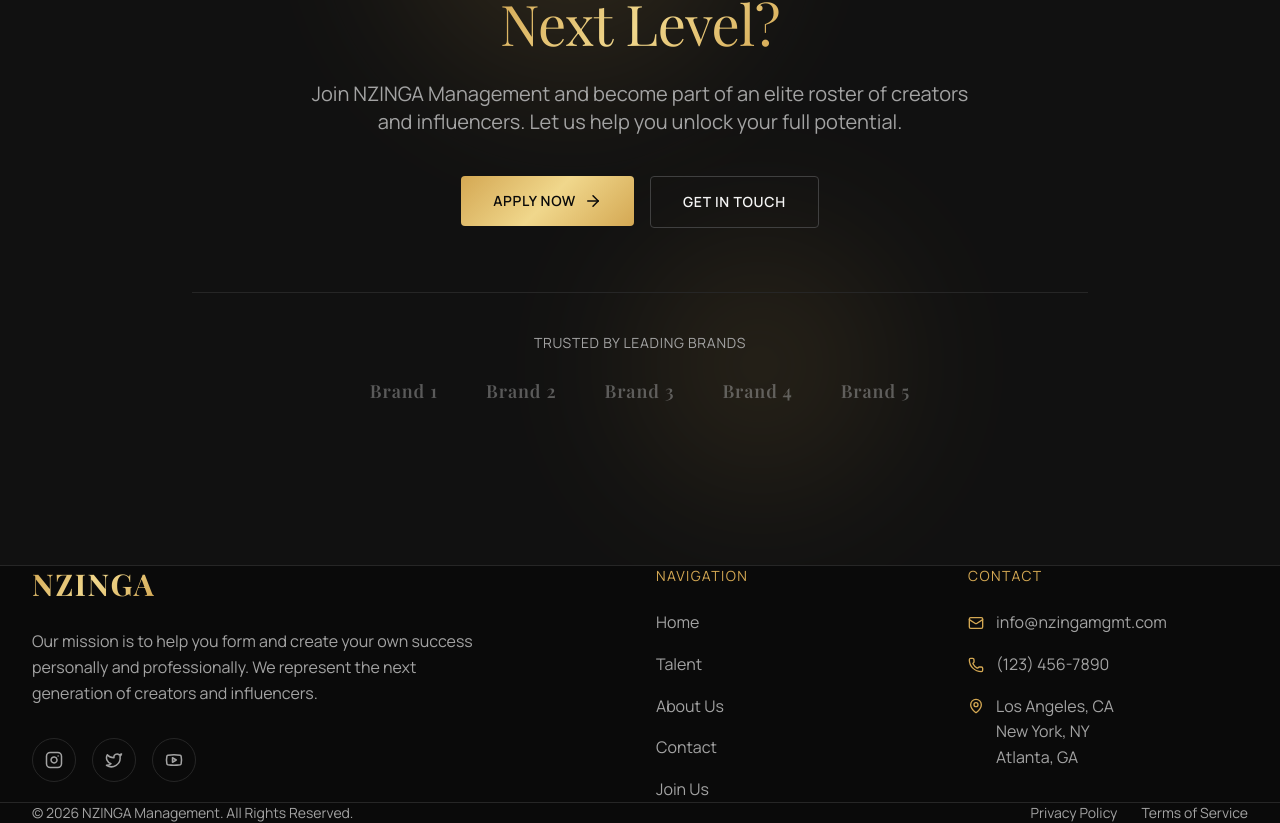
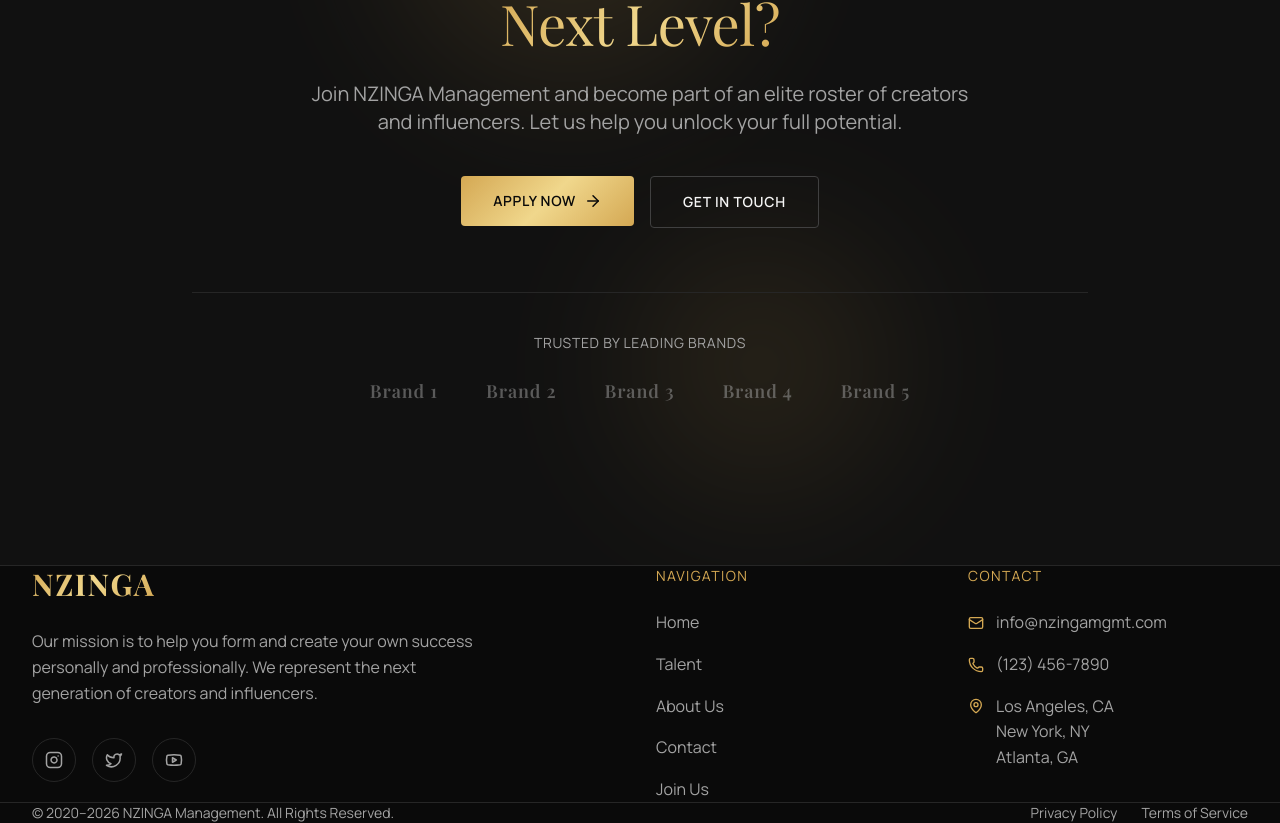
Before and after one commit to DayDream-Technologies/NZINGA-Management, a Next.js app: page / in a window 1280 px wide. Shown: the part 3547-4370 px from the top of the page. Built offline with nearby package versions, Linux system fonts and the light colour scheme; a web font is replaced by a local one.

Commit message:
Update footer copyright to show founding year range (2020-current)

```diff
--- a/components/footer.tsx
+++ b/components/footer.tsx
@@ -128,7 +128,7 @@ export default function Footer() {
       <div className="border-t border-[#262626]">
         <div className="container-custom py-6 flex flex-col md:flex-row justify-between items-center gap-4">
           <p className="text-sm text-[#a3a3a3]">
-            © {currentYear} NZINGA Management. All Rights Reserved.
+            © 2020–{currentYear} NZINGA Management. All Rights Reserved.
           </p>
           <div className="flex gap-6">
             {footerLinks.legal.map((link) => (
```
